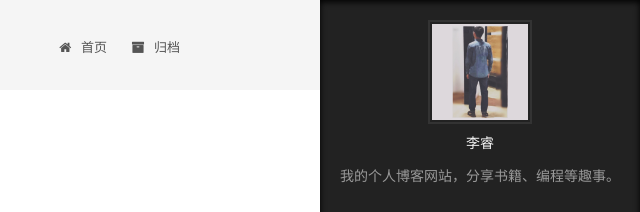
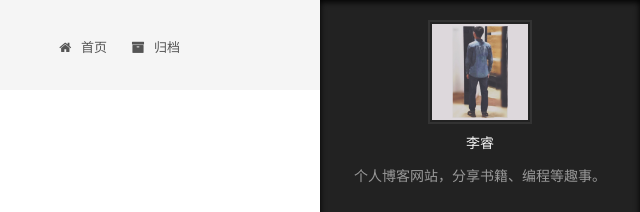
Before and after one commit to Lee-rui/Lee-rui.github.io, a plain HTML site: page index.html in a window 1280 px wide. Both pictures are taken after a click on the element 1217 px from the left and 742 px from the top of the page. Shown: the top 212 px of the page, 640-1280 px from the left. Drawn offline with Linux system fonts and the light colour scheme; a script that the page names is missing.

Commit message:
Site updated: 2016-09-20 15:11:53

```diff
--- a/index.html
+++ b/index.html
@@ -84,15 +84,15 @@
 
 
 
-<meta name="description" content="我的个人博客网站，分享书籍、编程等趣事。">
+<meta name="description" content="个人博客网站，分享书籍、编程等趣事。">
 <meta property="og:type" content="website">
 <meta property="og:title" content="雨雷博客">
 <meta property="og:url" content="http://yoursite.com/index.html">
 <meta property="og:site_name" content="雨雷博客">
-<meta property="og:description" content="我的个人博客网站，分享书籍、编程等趣事。">
+<meta property="og:description" content="个人博客网站，分享书籍、编程等趣事。">
 <meta name="twitter:card" content="summary">
 <meta name="twitter:title" content="雨雷博客">
-<meta name="twitter:description" content="我的个人博客网站，分享书籍、编程等趣事。">
+<meta name="twitter:description" content="个人博客网站，分享书籍、编程等趣事。">
 
 
 
@@ -371,7 +371,7 @@
                src="/uploads/avatar.png"
                alt="李睿" />
           <p class="site-author-name" itemprop="name">李睿</p>
-          <p class="site-description motion-element" itemprop="description">我的个人博客网站，分享书籍、编程等趣事。</p>
+          <p class="site-description motion-element" itemprop="description">个人博客网站，分享书籍、编程等趣事。</p>
         </div>
         <nav class="site-state motion-element">
           <div class="site-state-item site-state-posts">
```
Also changed, not shown: 2016/09/20/hello-world/index.html (+1 -1 lines), 404.html (+1 -1 lines), archives/2016/09/index.html (+4 -4 lines), archives/2016/index.html (+4 -4 lines), archives/index.html (+4 -4 lines).
